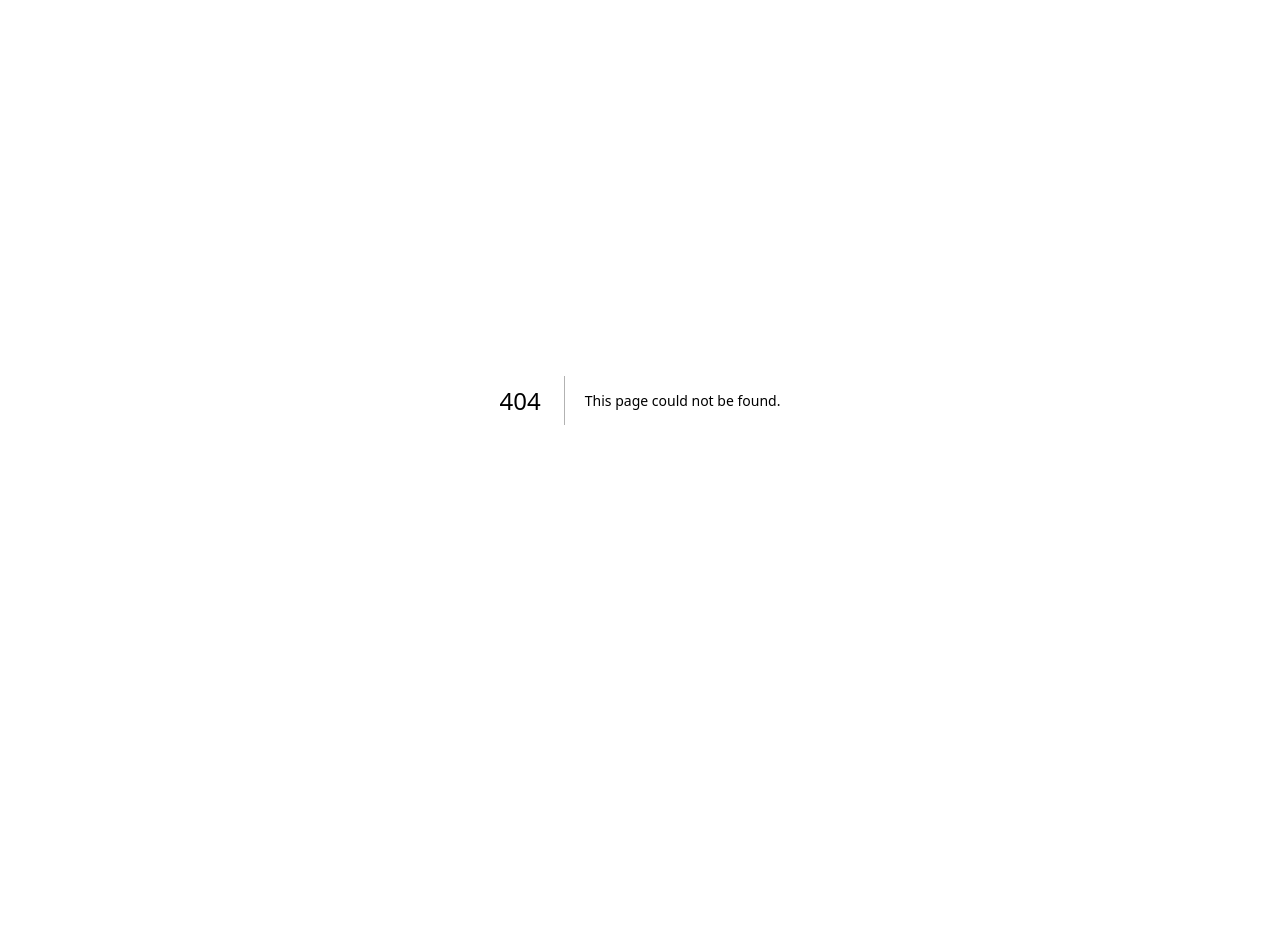
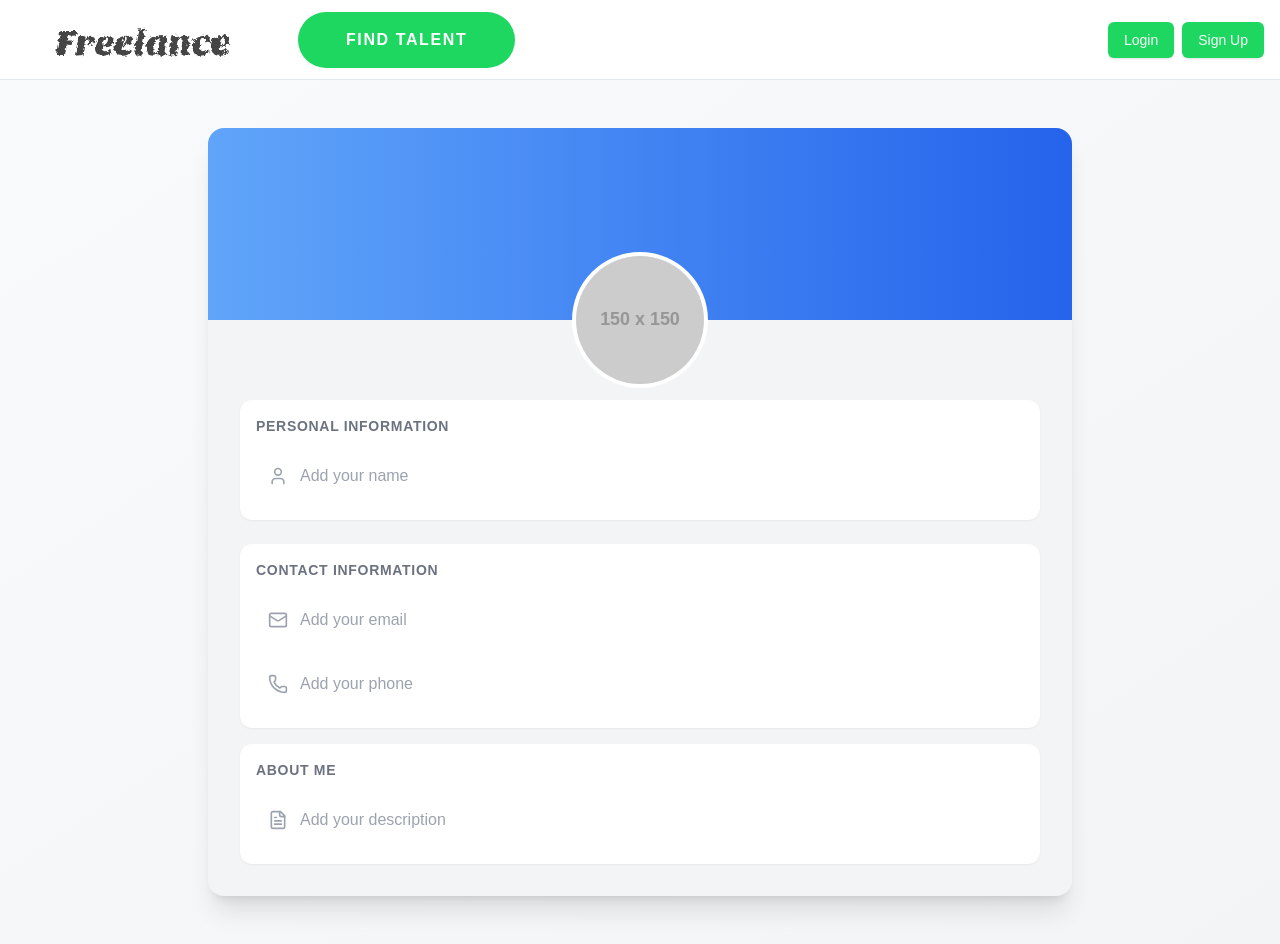
Before and after one commit to anshul45-github/freelance, a Next.js app: page /profile in a window 1280 px wide. Before the commit this address had no page. Before the commit the page ends 800 px from the top, so only its background shows below. Built offline with nearby package versions, Linux system fonts and the light colour scheme.

Commit message:
Add profile page with editable fields and photo upload functionality

```diff
--- /dev/null
+++ b/app/(home)/profile/page.tsx
@@ -0,0 +1,158 @@
+"use client";
+
+import React, { useState } from "react";
+import { Pencil, Camera, Mail, Phone, User, FileText } from "lucide-react";
+
+interface ProfileSection {
+  name: string;
+  email: string;
+  phone: string;
+  description: string;
+  photo: string | null;
+}
+
+function App() {
+  const [isEditing, setIsEditing] = useState<Partial<Record<keyof ProfileSection, boolean>>>({});
+  const [profile, setProfile] = useState<ProfileSection>({
+    name: "",
+    email: "",
+    phone: "",
+    description: "",
+    photo: "",
+  });
+
+  const handlePhotoUpload = (event: React.ChangeEvent<HTMLInputElement>) => {
+    const file = event.target.files?.[0];
+    if (file) {
+      const imageUrl = URL.createObjectURL(file);
+      setProfile((prev) => ({ ...prev, photo: imageUrl }));
+    }
+  };
+
+  const handleEdit = (field: keyof ProfileSection) => {
+    setIsEditing((prev) => ({ ...prev, [field]: true }));
+  };
+
+  const handleSave = (field: keyof ProfileSection, value: string) => {
+    setProfile((prev) => ({ ...prev, [field]: value }));
+    setIsEditing((prev) => ({ ...prev, [field]: false }));
+  };
+
+  const EditableField = ({
+    field,
+    value,
+    multiline = false,
+    icon: Icon,
+  }: {
+    field: keyof ProfileSection;
+    value: string;
+    multiline?: boolean;
+    icon?: React.ComponentType<any>;
+  }) => {
+    const [tempValue, setTempValue] = useState(value);
+
+    if (isEditing[field]) {
+      return (
+        <div className="flex gap-2 w-full">
+          {multiline ? (
+            <textarea
+              value={tempValue}
+              onChange={(e) => setTempValue(e.target.value)}
+              className="w-full p-3 border rounded-lg bg-gray-50 focus:ring-2 focus:ring-blue-500 focus:border-blue-500 transition-all duration-200"
+              rows={4}
+              placeholder={`Enter your ${field}`}
+            />
+          ) : (
+            <input
+              type={field === "email" ? "email" : "text"}
+              value={tempValue}
+              onChange={(e) => setTempValue(e.target.value)}
+              className="w-full p-3 border rounded-lg bg-gray-50 focus:ring-2 focus:ring-blue-500 focus:border-blue-500 transition-all duration-200"
+              placeholder={`Enter your ${field}`}
+            />
+          )}
+          <button
+            onClick={() => handleSave(field, tempValue)}
+            className="px-6 py-2 bg-gradient-to-r from-blue-500 to-blue-600 text-white rounded-lg hover:from-blue-600 hover:to-blue-700 transition-all duration-200 shadow-md hover:shadow-lg"
+          >
+            Save
+          </button>
+        </div>
+      );
+    }
+
+    return (
+      <div className="flex items-center justify-between group w-full p-3 rounded-lg hover:bg-gray-50 transition-all duration-200">
+        <div className="flex items-center gap-3 flex-1">
+          {Icon && <Icon className="w-5 h-5 text-gray-400" />}
+          <div className={`${multiline ? "whitespace-pre-wrap" : ""} flex-1 ${value ? "" : "text-gray-400"}`}>
+            {value || `Add your ${field}`}
+          </div>
+        </div>
+        <button
+          onClick={() => handleEdit(field)}
+          className="opacity-0 group-hover:opacity-100 transition-all duration-200 p-2 hover:bg-blue-50 rounded-full"
+        >
+          <Pencil className="w-4 h-4 text-blue-500" />
+        </button>
+      </div>
+    );
+  };
+
+  return (
+    <div className="min-h-screen bg-gradient-to-br from-gray-50 to-gray-100">
+      <div className="max-w-4xl mx-auto py-12 px-4">
+        <div className="bg-gray-100 rounded-2xl shadow-xl overflow-hidden">
+          <div className="relative h-48 bg-gradient-to-r from-blue-400 to-blue-600">
+            <div className="absolute -bottom-16 left-1/2 transform -translate-x-1/2">
+              <div className="relative group">
+                <div className="w-32 h-32 rounded-full overflow-hidden ring-4 ring-white bg-white">
+                  <img
+                    src={profile.photo || "https://via.placeholder.com/150"}
+                    alt=""
+                    className="w-full h-full object-cover transform group-hover:scale-110 transition-transform duration-300"
+                  />
+                </div>
+                <label className="absolute bottom-0 right-0 bg-white p-2 rounded-full shadow-lg opacity-0 group-hover:opacity-100 transition-all duration-200 cursor-pointer hover:bg-gray-50">
+                  <Camera className="w-5 h-5 text-blue-500" />
+                  <input
+                    type="file"
+                    accept="image/*"
+                    onChange={handlePhotoUpload}
+                    className="hidden"
+                  />
+                </label>
+              </div>
+            </div>
+          </div>
+
+          <div className="pt-20 px-8 pb-8">
+            <div className="space-y-6">
+              <div className="bg-white rounded-xl p-4 shadow-sm">
+                <h3 className="text-sm font-semibold text-gray-500 uppercase tracking-wider mb-3">Personal Information</h3>
+                <EditableField field="name" value={profile.name} icon={User} />
+              </div>
+
+              <div className="space-y-4">
+                <div className="bg-white rounded-xl p-4 shadow-sm">
+                  <h3 className="text-sm font-semibold text-gray-500 uppercase tracking-wider mb-3">Contact Information</h3>
+                  <div className="space-y-2">
+                    <EditableField field="email" value={profile.email} icon={Mail} />
+                    <EditableField field="phone" value={profile.phone} icon={Phone} />
+                  </div>
+                </div>
+
+                <div className="bg-white rounded-xl p-4 shadow-sm">
+                  <h3 className="text-sm font-semibold text-gray-500 uppercase tracking-wider mb-3">About Me</h3>
+                  <EditableField field="description" value={profile.description} multiline icon={FileText} />
+                </div>
+              </div>
+            </div>
+          </div>
+        </div>
+      </div>
+    </div>
+  );
+}
+
+export default App;
```
